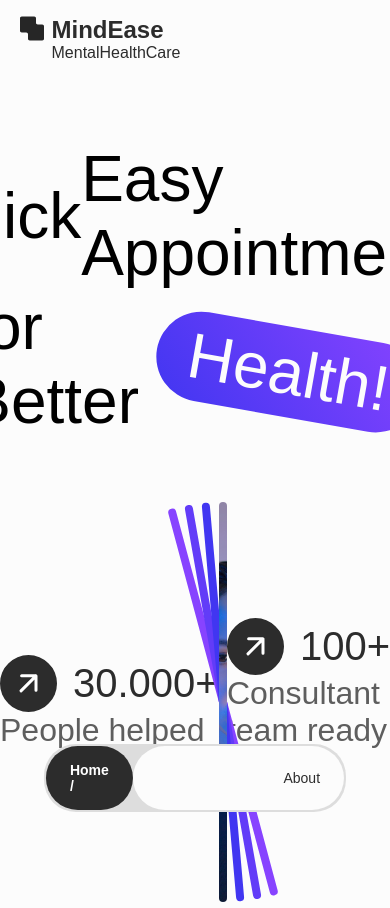
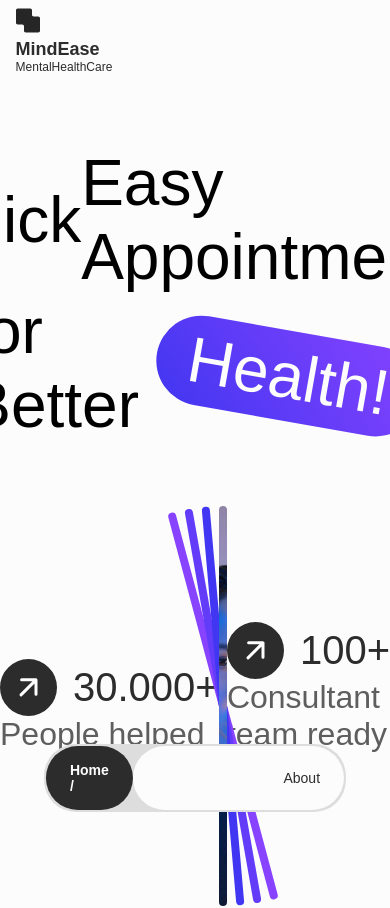
Before and after one commit to AlfaridzaHamdani/MindEase, a React (Vite) app: page /appointment in a window 390 px wide. Shown: the top 908 px of the page. Built offline with nearby package versions, Linux system fonts and the light colour scheme; grey boxes are pictures that could not be loaded.

Commit message:
Refactor heading component styles for responsive design

```diff
--- a/src/components/heading/styles.scss
+++ b/src/components/heading/styles.scss
@@ -12,19 +12,64 @@ a {
 
 .headingContainer {
   display: flex;
-  align-items: start;
+  align-items: center;
   justify-content: start;
   padding: 16px 5vw;
-  gap: 8px;
+  gap: 12px;
+
+  img {
+    max-width: 80px;
+  }
 
   .logoWrapper {
     .logo {
       font-size: 24px;
     }
+
+    .subLogo {
+      font-size: 16px;
+      font-weight: 100;
+    }
   }
 
-  .subLogo {
-    font-size: 16px;
-    font-weight: 100;
+  /* Responsive design */
+  @media (max-width: 768px) {
+    padding: 12px 4vw;
+    gap: 10px;
+
+    img {
+      max-width: 70px;
+    }
+
+    .logoWrapper {
+      .logo {
+        font-size: 20px;
+      }
+
+      .subLogo {
+        font-size: 14px;
+      }
+    }
+  }
+
+  @media (max-width: 480px) {
+    padding: 8px 4vw;
+    flex-direction: column;
+    align-items: start;
+    gap: 6px;
+
+    img {
+      max-width: 60px;
+    }
+
+    .logoWrapper {
+      .logo {
+        font-size: 18px;
+      }
+
+      .subLogo {
+        font-size: 12px;
+      }
+    }
   }
 }
```
